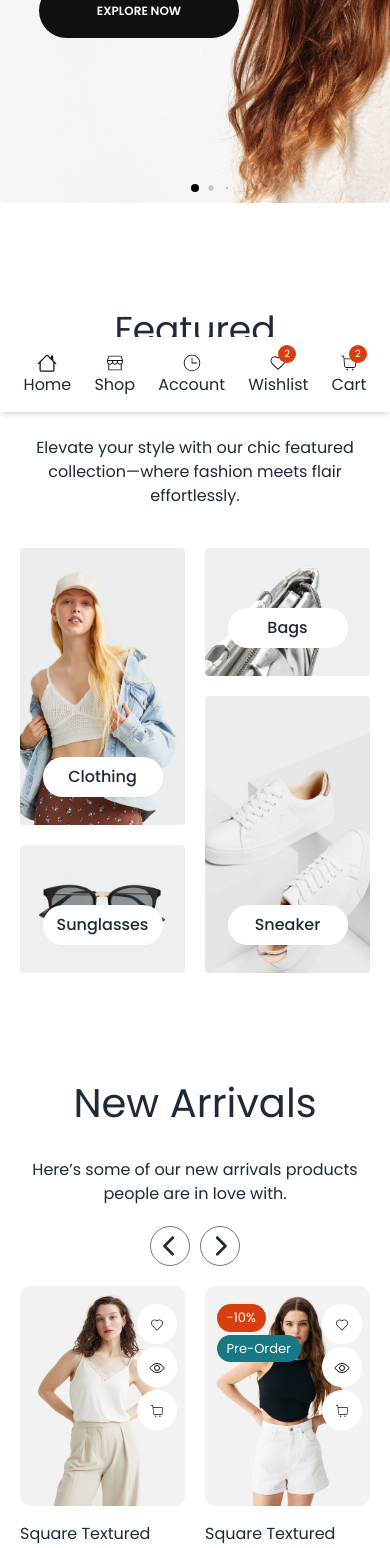
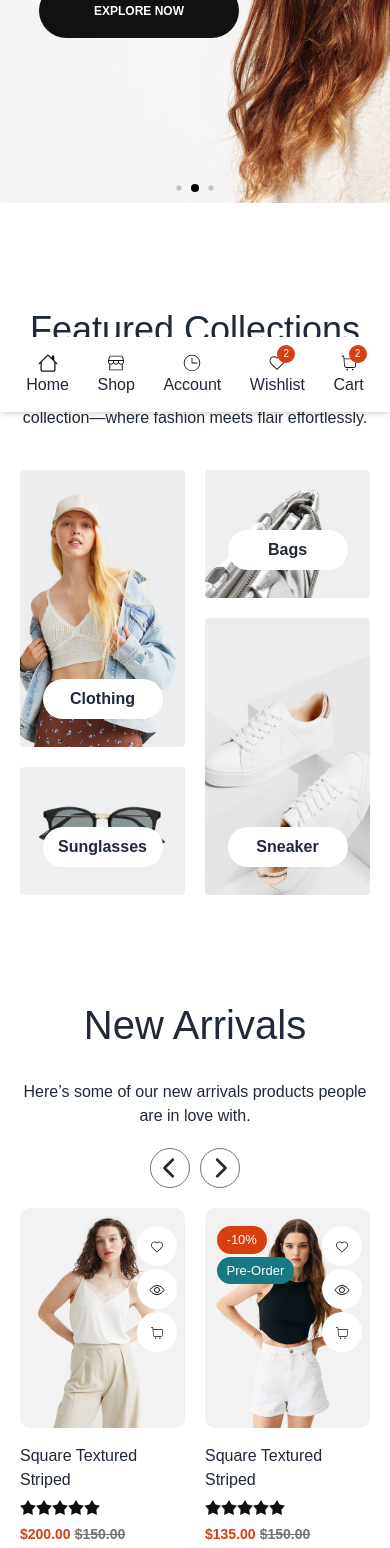
Before and after one commit to tunang/testFE, a React (Vite) app: page / in a window 390 px wide. Shown: the part 432-1980 px from the top of the page. Built offline with nearby package versions, Linux system fonts and the light colour scheme.

Commit message:
change font, fix footer responsive

```diff
--- a/src/components/Footer/Footer.jsx
+++ b/src/components/Footer/Footer.jsx
@@ -69,7 +69,7 @@ const Footer = () => {
             </div>
           </div>
 
-          <div className="hidden md:block col-span-12 md:col-span-6 xl:col-span-2">
+          <div className="hidden md:block col-span-12 md:col-span-6 xl:col-span-2 mt-[20px] lg:mt-0">
             <li className="list-none text-[14px] font-semibold text-secondary uppercase">
               Hot Categories
             </li>
@@ -80,7 +80,7 @@ const Footer = () => {
             })}
           </div>
 
-          <div className="hidden md:block col-span-12 md:col-span-6 xl:col-span-2">
+          <div className="hidden md:block col-span-12 md:col-span-6 xl:col-span-2 mt-[20px] lg:mt-0">
             <li className=" list-none text-[14px] font-semibold text-secondary  uppercase">
               Customer Service
             </li>
@@ -94,7 +94,7 @@ const Footer = () => {
           {/* Accordian footer */}
           <Accordian />
 
-          <div className="col-span-12 xl:col-span-4 flex flex-col border-t lg:border-none border-senary pt-[20px] lg:pt-0">
+          <div className="col-span-12 xl:col-span-4 flex flex-col border-t lg:border-none border-senary pt-[20px] lg:pt-0 mt-[20px] lg:mt-[0px]">
             <p className="overflow-hidden font-semibold text-[14px] text-secondary uppercase">
               Sign Up to Newsletter
             </p>
--- a/src/components/HomePage/Banner/Banner.jsx
+++ b/src/components/HomePage/Banner/Banner.jsx
@@ -20,7 +20,7 @@ const Banner = () => {
       <Swiper
         speed={1000}
         autoplay={{
-          delay: 50000,
+          delay: 5000,
           disableOnInteraction: false,
         }}
         navigation={true}
@@ -53,7 +53,7 @@ const Banner = () => {
                   So soft you don't want to take it off.
                 </p>
                 <button
-                  onClick={() => navigate("/men")}
+
                   className="block w-[200px] h-[55px] left-[10%] bg-secondary text-primary text-[12px] font-[600] mt-[50px] rounded-[30px]"
                 >
                   EXPLORE NOW
--- a/src/components/HomePage/FeaturedCollections/FeaturedCollections.jsx
+++ b/src/components/HomePage/FeaturedCollections/FeaturedCollections.jsx
@@ -17,23 +17,23 @@ const FeaturedCollections = () => {
         <div className="col-span-12 grid grid-cols-2 grid-rows-3 lg:grid-cols-3 lg:grid-rows-2 grid-flow-col gap-[20px] lg:gap-[30px] mt-[40px]">
             <div className='relative row-span-2'>
                 <img className='object-fit h-full' src={clothingImage} alt="" />
-                <button className='absolute bottom-[8px] left-1/2 -translate-x-1/2 -translate-y-1/2 bg-primary text-[16px] font-medium w-[120px] h-[40px] lg:w-[160px] lg:h-[50px] rounded-[30px]'>Clothing</button>
+                <button className='absolute bottom-[8px] left-1/2 -translate-x-1/2 -translate-y-1/2 bg-primary text-[16px] font-[600] w-[120px] h-[40px] lg:w-[160px] lg:h-[50px] rounded-[30px]'>Clothing</button>
             </div>
 
             <div className='relative row-span-1'>
                 <img img className='object-fit h-full-fit' src={glassImage} alt="" />
-                <button className='absolute bottom-[8px] left-1/2 -translate-x-1/2 -translate-y-1/2 bg-primary text-[16px] font-medium w-[120px] h-[40px] lg:w-[160px] lg:h-[50px] rounded-[30px]'>Sunglasses</button>
+                <button className='absolute bottom-[8px] left-1/2 -translate-x-1/2 -translate-y-1/2 bg-primary text-[16px] font-[600] w-[120px] h-[40px] lg:w-[160px] lg:h-[50px] rounded-[30px]'>Sunglasses</button>
             </div>
 
             <div className='relative row-span-1'>
                 <img img className='object-fit h-full-fit' src={bagImage} alt="" />
-                <button className='absolute bottom-[8px] left-1/2 -translate-x-1/2 -translate-y-1/2 bg-primary text-[16px] font-medium w-[120px] h-[40px] lg:w-[160px] lg:h-[50px] rounded-[30px]'>Bags</button>
+                <button className='absolute bottom-[8px] left-1/2 -translate-x-1/2 -translate-y-1/2 bg-primary text-[16px] font-[600] w-[120px] h-[40px] lg:w-[160px] lg:h-[50px] rounded-[30px]'>Bags</button>
 
             </div>
 
             <div className='relative  row-span-2'>
                 <img img className='object-fit h-full' src={sneakerImage} alt="" />
-                <button className='absolute bottom-[8px] left-1/2 -translate-x-1/2 -translate-y-1/2 bg-primary text-[16px] font-medium w-[120px] h-[40px] lg:w-[160px] lg:h-[50px] rounded-[30px]'>Sneaker</button>
+                <button className='absolute bottom-[8px] left-1/2 -translate-x-1/2 -translate-y-1/2 bg-primary text-[16px] font-[600] w-[120px] h-[40px] lg:w-[160px] lg:h-[50px] rounded-[30px]'>Sneaker</button>
 
             </div>
         </div>
--- a/src/components/HomePage/NewArrivals/NewArrival.jsx
+++ b/src/components/HomePage/NewArrivals/NewArrival.jsx
@@ -78,7 +78,7 @@ const NewArrivals = () => {
 
       {/* New arrivals header section */}
       <div className="grid grid-cols-12 gap-5 mt-[100px]">
-        <div className="flex flex-col items-center col-start-1 col-end-13">
+        <div className="flex flex-col items-center col-start-1 col-end-13 font-normal">
           <h1>New Arrivals</h1>
           <p className="text-center mt-[25px]">
             Here’s some of our new arrivals products people are in love with.
--- a/src/components/NavBar/NavBar.jsx
+++ b/src/components/NavBar/NavBar.jsx
@@ -178,7 +178,7 @@ const NavBar = () => {
                     onClick={item.action}
                     className="flex items-center cursor-pointer mr-[30px] "
                   >
-                    <p className="text-secondary font-[500]">{item.label}</p>
+                    <p className="text-secondary font-semibold"  >{item.label}</p>
                     <p className="text-secondary ml-[5px]">{item?.icon}</p>
                   </div>
                 );
--- a/src/components/Products/ProductBox.jsx
+++ b/src/components/Products/ProductBox.jsx
@@ -106,7 +106,7 @@ const ProductBox = ({ product, index, productIndex, setProductIndex }) => {
         />
 
         <AnimatePresence>
-          {/* {index === productIndex ? ( */}
+
             <div className="absolute flex flex-col gap-[3px] top-[5%] right-[5%]">
               <motion.button
                 variants={buttonVariants}
@@ -146,15 +146,9 @@ const ProductBox = ({ product, index, productIndex, setProductIndex }) => {
 
 
             </div>
-          {/* ) : (
-            ""
-          )} */}
+
         </AnimatePresence>
-        {/* <img
-          className="relative lg:min-h-[440px] w-full object-cover overflow-hidden cursor-pointer rounded-[10px] "
-          src={product.thumbnail}
-          alt=""
-        /> */}
+
         <div className="absolute flex flex-col gap-[3px] top-[5%] left-[7%]">
           {product.isSoldOut && (
             <p className="w-fit text-[13px] bg-senary  text-primary px-[10px] py-[4px] rounded-full">
@@ -233,15 +227,15 @@ const ProductBox = ({ product, index, productIndex, setProductIndex }) => {
 
         {product.salePrice ? (
           <div className="flex gap-1">
-            <p className="text-[14px] text-quaternary font-medium mt-[8px]">
+            <p className="text-[14px] text-quaternary font-[600] mt-[8px]">
               ${product.salePrice.toFixed(2)}
             </p>
-            <p className="text-[14px] text-senary font-medium mt-[8px] line-through">
+            <p className="text-[14px] text-senary font-[600] mt-[8px] line-through">
               ${product.price.toFixed(2)}
             </p>
           </div>
         ) : (
-          <p className="text-[14px] font-medium mt-[8px]">
+          <p className="text-[14px] font-[600] mt-[8px]">
             ${product.price.toFixed(2)}
           </p>
         )}
--- a/src/index.css
+++ b/src/index.css
@@ -1,4 +1,4 @@
-@import url('https://fonts.googleapis.com/css2?family=Poppins:ital,wght@0,100;0,200;0,300;0,400;0,500;0,600;0,700;0,800;0,900;1,100;1,200;1,300;1,400;1,500;1,600;1,700;1,800;1,900&display=swap');
+@import url('https://fonts.googleapis.com/css2?family=Jost:ital,wght@0,100..900;1,100..900&display=swap');
 
 @tailwind base;
 @tailwind components;
```
